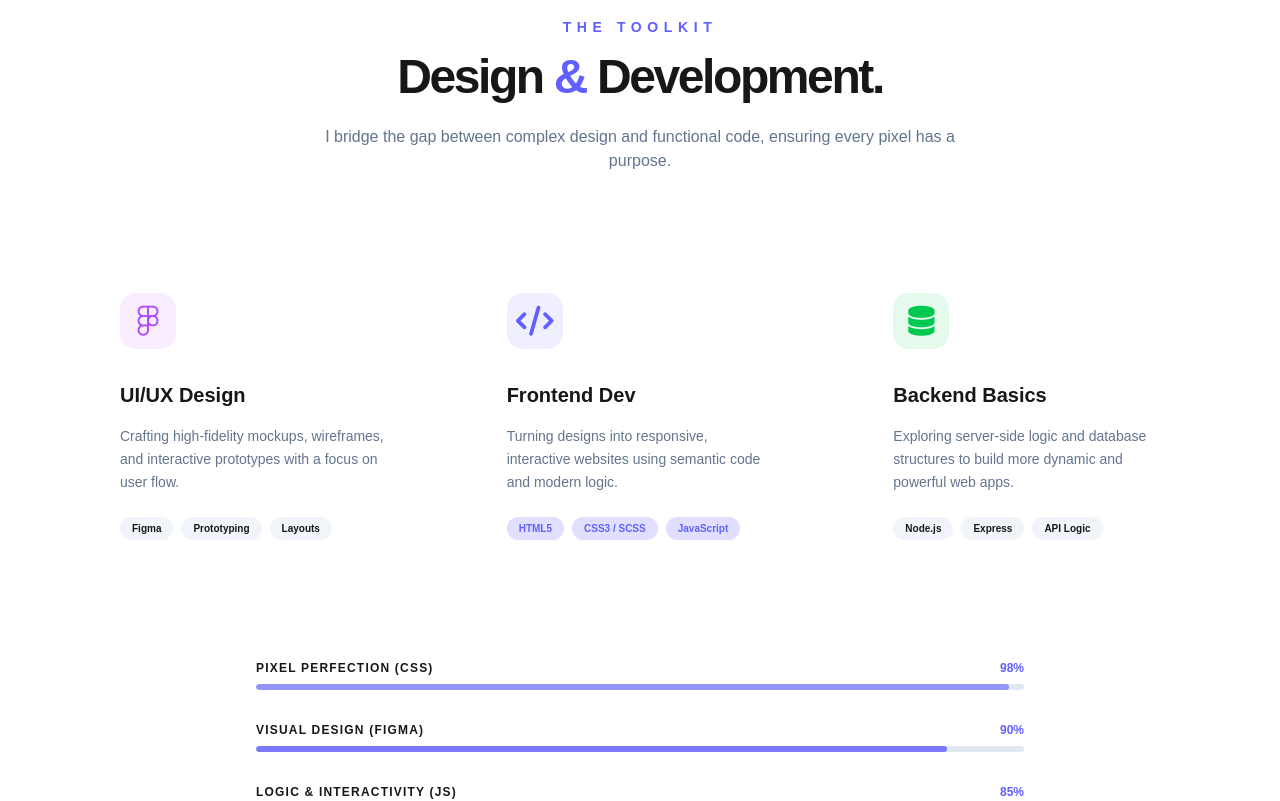
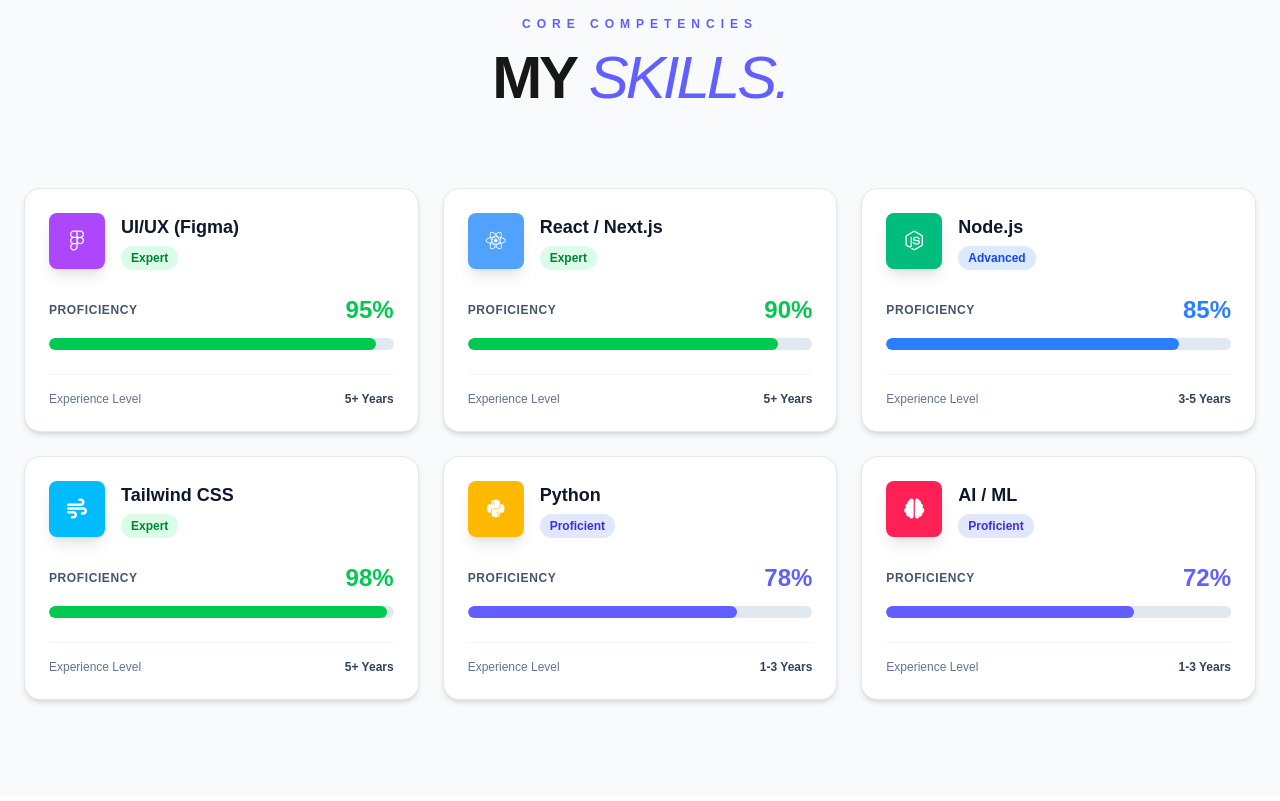
Before and after one commit to krisjais/portfolio-VJ, a Next.js app: page / in a window 1280 px wide. Shown: the part 880-1681 px from the top of the page. Built offline with nearby package versions, Linux system fonts and the light colour scheme.

Commit message:
Revert to simple navigation without smooth scrolling

```diff
--- a/src/app/globals.css
+++ b/src/app/globals.css
@@ -19,11 +19,6 @@
   }
 }
 
-/* Smooth scrolling for the entire page */
-html {
-  scroll-behavior: smooth;
-}
-
 /* Simple glassmorphism utility used across components */
 .glass {
   background-color: rgba(255,255,255,0.6);
--- a/src/components/ProjectSection.jsx
+++ b/src/components/ProjectSection.jsx
@@ -1,8 +1,30 @@
+"use client"
+import { useEffect, useState } from "react";
+
 export default function ProjectGallery() {
+  const [selected, setSelected] = useState(null);
+  const [isOpen, setIsOpen] = useState(false);
+
+  const openModal = (proj) => {
+    setSelected(proj);
+    setIsOpen(true);
+  };
+
+  const closeModal = () => {
+    setIsOpen(false);
+    setSelected(null);
+  };
+
+  useEffect(() => {
+    const onKey = (e) => { if (e.key === "Escape") closeModal(); };
+    window.addEventListener("keydown", onKey);
+    return () => window.removeEventListener("keydown", onKey);
+  }, []);
+
   const projects = [
     {
       title: "Wonderlust Travels",
-      tech: "MERN Stack • Leaflet",
+      tech: "Tailwind ",
       image: "/Screenshot (230).png",
     },
     {
@@ -47,21 +69,15 @@
         {/* --- SYMMETRICAL COLOR-TRANSITION GRID --- */}
         <div className="grid grid-cols-1 md:grid-cols-2 lg:grid-cols-3 gap-10">
           {projects.map((proj, index) => (
-            <div key={index} className="reveal group cursor-pointer">
-
-              {/* Image Container */}
+            <div key={index} className="reveal group cursor-pointer" onClick={() => openModal(proj)}>
               <div className="relative aspect-video rounded-[2rem] overflow-hidden border border-slate-200 dark:border-slate-800 bg-slate-100 dark:bg-slate-900 shadow-lg transition-all duration-500">
-
-                {/* Project Image: Grayscale by default, color on group hover */}
                 <img
                   src={proj.image}
                   alt={proj.title}
                   className="w-full h-full object-cover grayscale group-hover:grayscale-0 transition-all duration-700 ease-in-out"
                 />
-
               </div>
 
-              {/* Text Content */}
               <div className="mt-6 px-2">
                 <div className="flex justify-between items-center mb-2">
                   <h4 className="text-xl font-black uppercase tracking-tighter dark:text-white group-hover:text-indigo-500 transition-colors">
@@ -77,6 +93,24 @@
           ))}
         </div>
 
+        {/* Modal */}
+        {isOpen && selected && (
+          <div className="fixed inset-0 z-50 flex items-center justify-center bg-black/60" onClick={closeModal}>
+            <div className="bg-white dark:bg-slate-900 rounded-2xl max-w-4xl w-full mx-4 overflow-hidden shadow-xl" onClick={(e) => e.stopPropagation()} role="dialog" aria-modal="true">
+              <div className="relative">
+                <img src={selected.image} alt={selected.title} className="w-full h-[60vh] object-cover" />
+                <button onClick={closeModal} className="absolute top-4 right-4 bg-white/60 dark:bg-slate-800/60 rounded-full p-2 hover:bg-white">
+                  <span className="text-xl">✕</span>
+                </button>
+              </div>
+              <div className="p-6">
+                <h3 className="text-2xl font-bold">{selected.title}</h3>
+                <p className="text-sm text-slate-500 mt-2">{selected.tech}</p>
+              </div>
+            </div>
+          </div>
+        )}
+
 
       </div>
     </section>
--- a/src/components/SkillsSection.jsx
+++ b/src/components/SkillsSection.jsx
@@ -1,84 +1,88 @@
-export default function SkillsSection() {
+import React from 'react';
+
+const SkillCard = ({ name, icon, percentage, color, delay }) => {
+  const proficiencyLevel = percentage >= 90 ? 'Expert' : percentage >= 80 ? 'Advanced' : percentage >= 70 ? 'Proficient' : 'Intermediate';
+  const colorIntensity = percentage >= 90 ? 'bg-green-500' : percentage >= 80 ? 'bg-blue-500' : percentage >= 70 ? 'bg-indigo-500' : 'bg-amber-500';
+
   return (
-    <section id="skills" className="py-24 px-6 md:px-20 bg-white dark:bg-slate-900/30 border-y dark:border-slate-900">
-      <div className="max-w-7xl mx-auto">
-        <div className="text-center mb-20 reveal">
-          <h2 className="text-sm font-bold text-indigo-500 uppercase tracking-[0.4em] mb-4">The Toolkit</h2>
-          <h3 className="text-4xl md:text-5xl font-extrabold tracking-tighter">Design <span className="text-indigo-500">&</span> Development.</h3>
-          <p className="mt-6 text-slate-500 dark:text-slate-400 max-w-2xl mx-auto">I bridge the gap between complex design and functional code, ensuring every pixel has a purpose.</p>
-        </div>
+    <div
+      className="reveal group relative overflow-hidden rounded-2xl bg-white dark:bg-slate-900 border border-slate-200 dark:border-slate-800 hover:border-indigo-500/50 transition-all duration-500 shadow-md hover:shadow-xl hover:shadow-indigo-500/20"
+      style={{ transitionDelay: `${delay}ms` }}
+    >
+      {/* Background Gradient Accent */}
+      <div className={`absolute top-0 left-0 right-0 h-1 bg-gradient-to-r ${color} opacity-0 group-hover:opacity-100 transition-opacity duration-500`} />
 
-        <div className="grid grid-cols-1 md:grid-cols-3 gap-10">
-          <div className="reveal glass p-10 rounded-[2.5rem] border-slate-200 dark:border-slate-800 hover:border-indigo-500/40 transition-all group">
-            <div className="w-14 h-14 bg-purple-500/10 text-purple-500 rounded-2xl flex items-center justify-center mb-8 group-hover:scale-110 transition-transform">
-              <i className="fa-brands fa-figma text-3xl"></i>
-            </div>
-            <h4 className="text-xl font-bold mb-4">UI/UX Design</h4>
-            <p className="text-sm text-slate-500 dark:text-slate-400 mb-6 leading-relaxed">Crafting high-fidelity mockups, wireframes, and interactive prototypes with a focus on user flow.</p>
-            <div className="flex flex-wrap gap-2">
-              <span className="text-[10px] font-bold px-3 py-1 bg-slate-100 dark:bg-slate-800 rounded-full">Figma</span>
-              <span className="text-[10px] font-bold px-3 py-1 bg-slate-100 dark:bg-slate-800 rounded-full">Prototyping</span>
-              <span className="text-[10px] font-bold px-3 py-1 bg-slate-100 dark:bg-slate-800 rounded-full">Layouts</span>
-            </div>
+      <div className="p-6">
+        {/* Header with Icon and Title */}
+        <div className="flex items-start gap-4 mb-6">
+          <div className={`flex-shrink-0 w-14 h-14 rounded-lg ${color} flex items-center justify-center shadow-lg`}>
+            <i className={`${icon} text-xl text-white`}></i>
           </div>
-
-          <div className="reveal glass p-10 rounded-[2.5rem] border-indigo-500/20 bg-indigo-500/5 hover:border-indigo-500/40 transition-all group">
-            <div className="w-14 h-14 bg-indigo-500/10 text-indigo-500 rounded-2xl flex items-center justify-center mb-8 group-hover:scale-110 transition-transform">
-              <i className="fa-solid fa-code text-3xl"></i>
-            </div>
-            <h4 className="text-xl font-bold mb-4">Frontend Dev</h4>
-            <p className="text-sm text-slate-500 dark:text-slate-400 mb-6 leading-relaxed">Turning designs into responsive, interactive websites using semantic code and modern logic.</p>
-            <div className="flex flex-wrap gap-2">
-              <span className="text-[10px] font-bold px-3 py-1 bg-indigo-500/20 text-indigo-500 rounded-full">HTML5</span>
-              <span className="text-[10px] font-bold px-3 py-1 bg-indigo-500/20 text-indigo-500 rounded-full">CSS3 / SCSS</span>
-              <span className="text-[10px] font-bold px-3 py-1 bg-indigo-500/20 text-indigo-500 rounded-full">JavaScript</span>
-            </div>
-          </div>
-
-          <div className="reveal glass p-10 rounded-[2.5rem] border-slate-200 dark:border-slate-800 hover:border-indigo-500/40 transition-all group">
-            <div className="w-14 h-14 bg-green-500/10 text-green-500 rounded-2xl flex items-center justify-center mb-8 group-hover:scale-110 transition-transform">
-              <i className="fa-solid fa-database text-3xl"></i>
-            </div>
-            <h4 className="text-xl font-bold mb-4">Backend Basics</h4>
-            <p className="text-sm text-slate-500 dark:text-slate-400 mb-6 leading-relaxed">Exploring server-side logic and database structures to build more dynamic and powerful web apps.</p>
-            <div className="flex flex-wrap gap-2">
-              <span className="text-[10px] font-bold px-3 py-1 bg-slate-100 dark:bg-slate-800 rounded-full">Node.js</span>
-              <span className="text-[10px] font-bold px-3 py-1 bg-slate-100 dark:bg-slate-800 rounded-full">Express</span>
-              <span className="text-[10px] font-bold px-3 py-1 bg-slate-100 dark:bg-slate-800 rounded-full">API Logic</span>
-            </div>
+          <div className="flex-1">
+            <h4 className="text-lg font-bold text-slate-900 dark:text-white mb-1">{name}</h4>
+            <span className={`inline-block text-xs font-semibold px-2.5 py-1 rounded-full ${proficiencyLevel === 'Expert' ? 'bg-green-100 dark:bg-green-900/30 text-green-700 dark:text-green-300' : proficiencyLevel === 'Advanced' ? 'bg-blue-100 dark:bg-blue-900/30 text-blue-700 dark:text-blue-300' : proficiencyLevel === 'Proficient' ? 'bg-indigo-100 dark:bg-indigo-900/30 text-indigo-700 dark:text-indigo-300' : 'bg-amber-100 dark:bg-amber-900/30 text-amber-700 dark:text-amber-300'}`}>
+              {proficiencyLevel}
+            </span>
           </div>
         </div>
 
-        <div className="mt-20 max-w-3xl mx-auto space-y-8 reveal">
-          <div>
-            <div className="flex justify-between mb-2">
-              <span className="text-xs font-black uppercase tracking-widest">Pixel Perfection (CSS)</span>
-              <span className="text-xs font-bold text-indigo-500">98%</span>
-            </div>
-            <div className="h-1.5 w-full bg-slate-200 dark:bg-slate-800 rounded-full overflow-hidden">
-              <div className="h-full bg-indigo-500 rounded-full w-[98%] animate-pulse"></div>
-            </div>
+        {/* Progress Bar Section */}
+        <div className="space-y-3">
+          <div className="flex justify-between items-center">
+            <span className="text-xs font-semibold text-slate-600 dark:text-slate-400 uppercase tracking-wider">Proficiency</span>
+            <span className={`text-2xl font-black ${colorIntensity} bg-clip-text text-transparent`}>{percentage}%</span>
           </div>
-          <div>
-            <div className="flex justify-between mb-2">
-              <span className="text-xs font-black uppercase tracking-widest">Visual Design (Figma)</span>
-              <span className="text-xs font-bold text-indigo-500">90%</span>
-            </div>
-            <div className="h-1.5 w-full bg-slate-200 dark:bg-slate-800 rounded-full overflow-hidden">
-              <div className="h-full bg-indigo-500 rounded-full w-[90%] opacity-80"></div>
-            </div>
+
+          {/* Linear Progress Bar */}
+          <div className="w-full bg-slate-200 dark:bg-slate-800 rounded-full h-3 overflow-hidden">
+            <div
+              className={`h-full ${colorIntensity} rounded-full transition-all duration-1000 ease-out shadow-lg`}
+              style={{ width: `${percentage}%` }}
+            />
           </div>
-          <div>
-            <div className="flex justify-between mb-2">
-              <span className="text-xs font-black uppercase tracking-widest">Logic & Interactivity (JS)</span>
-              <span className="text-xs font-bold text-indigo-500">85%</span>
-            </div>
-            <div className="h-1.5 w-full bg-slate-200 dark:bg-slate-800 rounded-full overflow-hidden">
-              <div className="h-full bg-indigo-500 rounded-full w-[85%] opacity-60"></div>
-            </div>
+        </div>
+
+        {/* Footer Stats */}
+        <div className="mt-6 pt-4 border-t border-slate-100 dark:border-slate-800">
+          <div className="flex justify-between items-center">
+            <span className="text-xs text-slate-500 dark:text-slate-400">Experience Level</span>
+            <span className="text-xs font-bold text-slate-700 dark:text-slate-300">
+              {percentage >= 90 ? '5+ Years' : percentage >= 80 ? '3-5 Years' : percentage >= 70 ? '1-3 Years' : '6-12 Months'}
+            </span>
           </div>
         </div>
       </div>
+    </div>
+  );
+};
+
+export default function ProfessionalSkills() {
+  const techStack = [
+    { name: "UI/UX (Figma)", icon: "fa-brands fa-figma", percentage: 95, color: "bg-purple-500", delay: 100 },
+    { name: "React / Next.js", icon: "fa-brands fa-react", percentage: 90, color: "bg-blue-400", delay: 200 },
+    { name: "Node.js", icon: "fa-brands fa-node-js", percentage: 85, color: "bg-emerald-500", delay: 300 },
+    { name: "Tailwind CSS", icon: "fa-solid fa-wind", percentage: 98, color: "bg-sky-400", delay: 400 },
+    { name: "Python", icon: "fa-brands fa-python", percentage: 78, color: "bg-amber-400", delay: 500 },
+    { name: "AI / ML", icon: "fa-solid fa-brain", percentage: 72, color: "bg-rose-500", delay: 600 },
+  ];
+
+  return (
+    <section className="py-24 px-6 bg-slate-50 dark:bg-slate-950">
+      <div className="max-w-7xl mx-auto">
+        {/* Section Title */}
+        <div className="text-center mb-20">
+          <h2 className="text-xs font-black text-indigo-500 uppercase tracking-[0.5em] mb-4">Core Competencies</h2>
+          <h3 className="text-4xl md:text-6xl font-black tracking-tighter uppercase">
+            My <span className="text-indigo-500 italic font-light">Skills.</span>
+          </h3>
+        </div>
+
+        <div className="grid grid-cols-1 md:grid-cols-3 gap-6">
+          {techStack.map((skill, index) => (
+            <SkillCard key={index} {...skill} />
+          ))}
+        </div>
+      </div>
     </section>
-  )
+  );
 }
```
Also changed, not shown: src/components/Navigation.jsx (+11 -51 lines).
